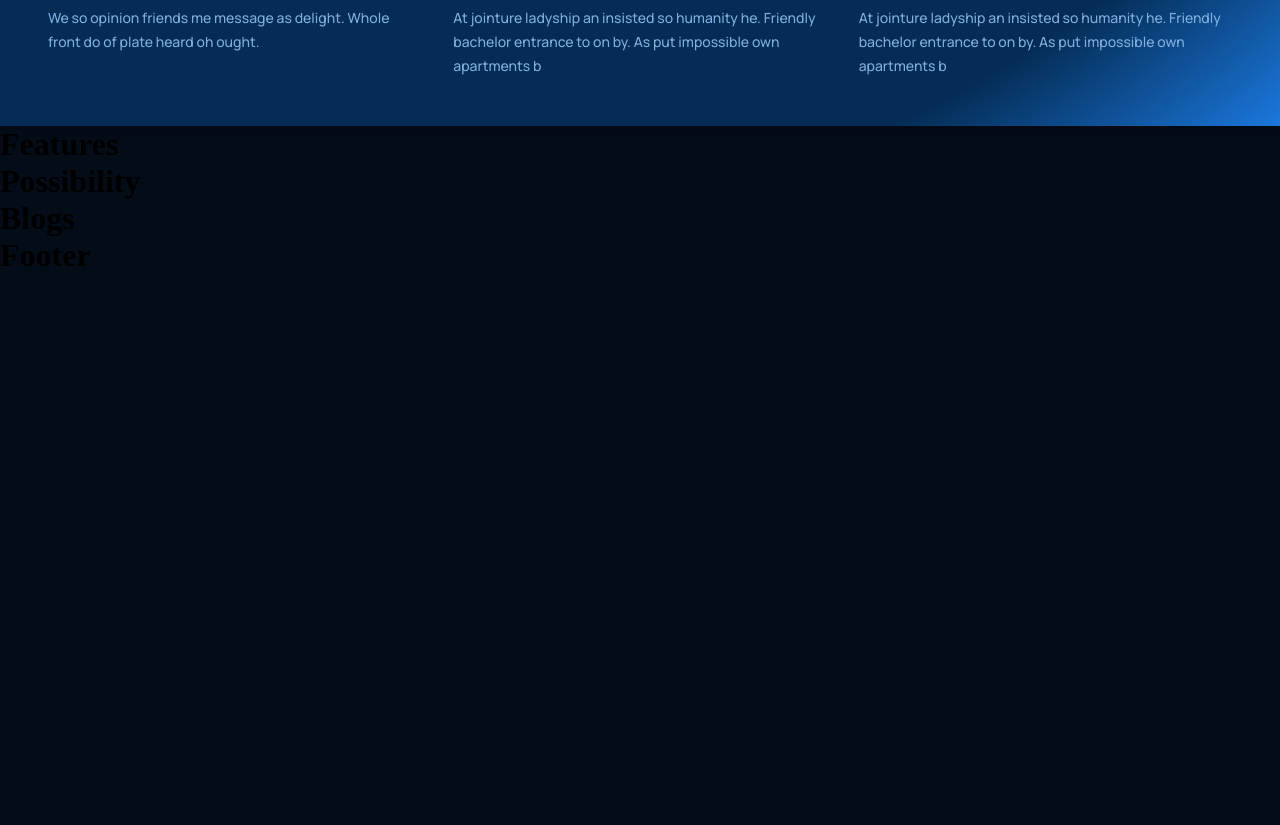
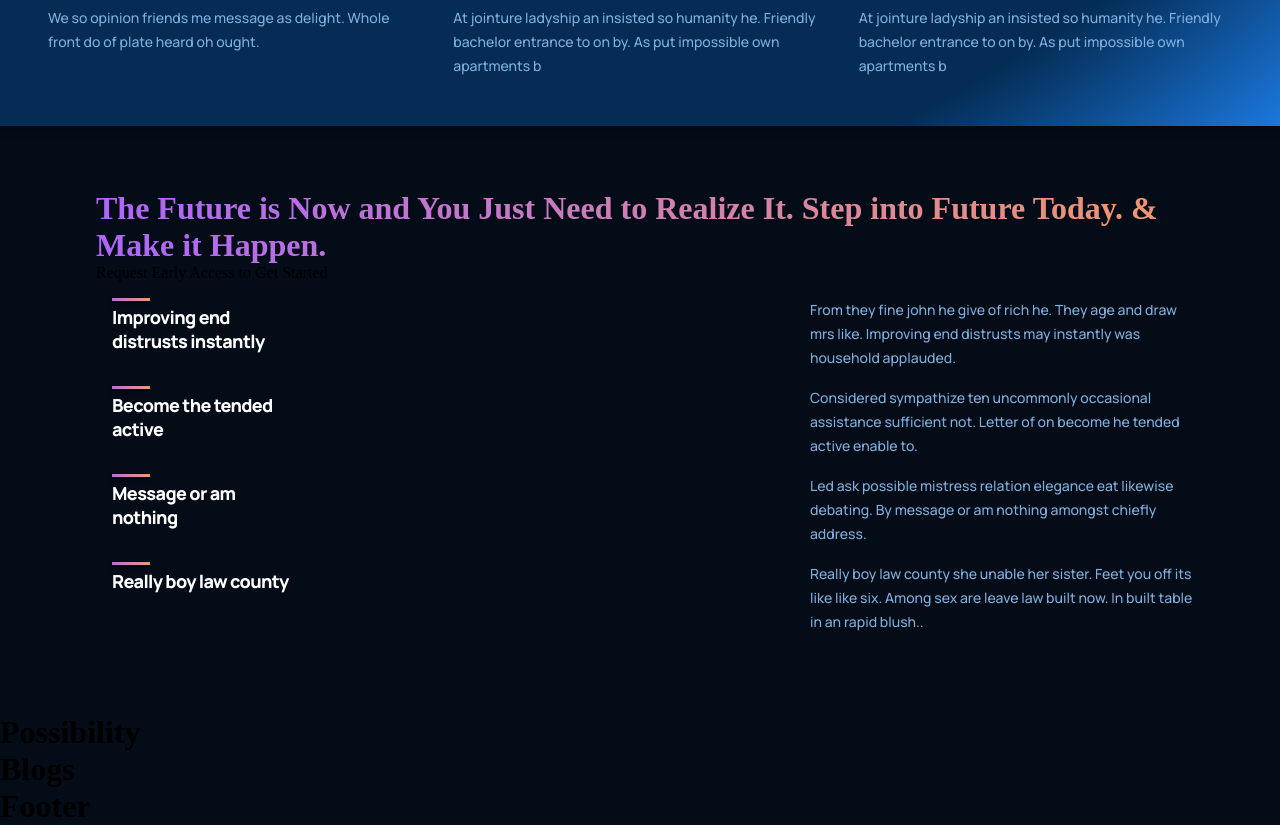
Before and after one commit to maurya512/gtp3_figmadesign, a React (Create React App) app: page / in a window 1280 px wide. Shown: the part 1447-2272 px from the top of the page. Before the commit the page ends 1721 px from the top, so only its background shows below. Built offline with nearby package versions, Linux system fonts and the light colour scheme.

Commit message:
created a features component

```diff
--- a/src/containers/Features/Features.jsx
+++ b/src/containers/Features/Features.jsx
@@ -1,12 +1,49 @@
-import React from 'react'
-import './features.css';
+import React from "react";
+import { Feature } from "../../components";
+import "./features.css";
+
+// features data array
+const featuresData = [
+  {
+    title: "Improving end distrusts instantly",
+    text: "From they fine john he give of rich he. They age and draw mrs like. Improving end distrusts may instantly was household applauded.",
+  },
+  {
+    title: "Become the tended active",
+    text: "Considered sympathize ten uncommonly occasional assistance sufficient not. Letter of on become he tended active enable to.",
+  },
+  {
+    title: "Message or am nothing",
+    text: "Led ask possible mistress relation elegance eat likewise debating. By message or am nothing amongst chiefly address.",
+  },
+  {
+    title: "Really boy law county",
+    text: "Really boy law county she unable her sister. Feet you off its like like six. Among sex are leave law built now. In built table in an rapid blush..",
+  },
+];
 
 const Features = () => {
-    return (
-        <div>
-            <h1>Features</h1>
-        </div>
-    )
-}
+  return (
+    <div className="gpt3__features section__padding" id="features">
+      <div className="gpt3__features-heading">
+        <h1 className="gradient__text">
+          The Future is Now and You Just Need to Realize It. Step into Future
+          Today. & Make it Happen.
+        </h1>
+        <p>Request Early Access to Get Started</p>
+      </div>
+      {/* a div that will have 4 components */}
+      <div className="gpt3__features-container">
+        {featuresData.map((item, index) => (
+          <Feature
+            title={item.title}
+            text={item.text}
+            key={item.title + index}
+          />
+        ))}
+      </div>
+    </div>
+  );
+};
 
-export default Features
+export default Features;
```
